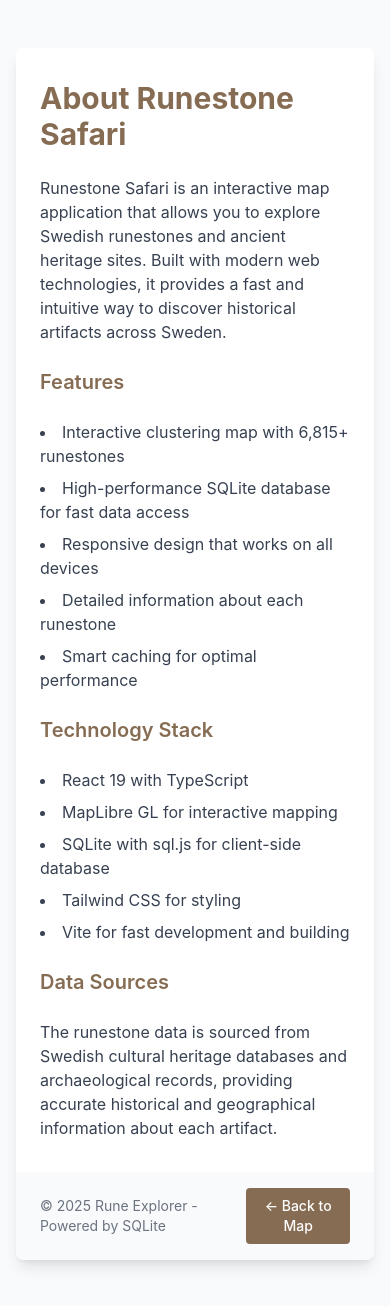
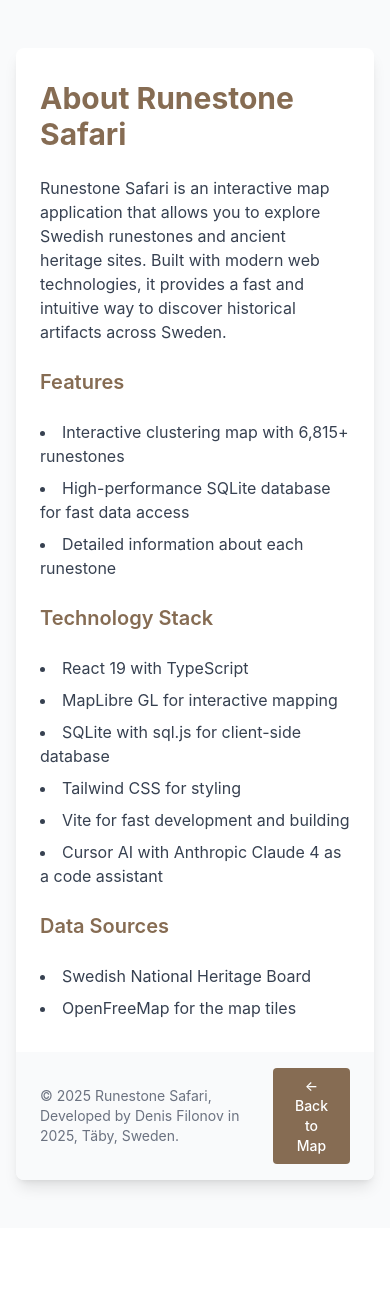
Before and after one commit to dnsflnv/rune, a React (Vite) app: page /about in a window 390 px wide. After the commit the page ends 1228 px from the top, so only its background shows below. Built offline with nearby package versions, Linux system fonts and the light colour scheme.

Commit message:
Update About page: remove responsive design mention, add Cursor AI as a code assistant, and revise data sources. Update footer with new project name and developer information.

```diff
--- a/src/pages/about.tsx
+++ b/src/pages/about.tsx
@@ -17,9 +17,7 @@
               <ul className="list-disc list-inside space-y-2">
                 <li>Interactive clustering map with 6,815+ runestones</li>
                 <li>High-performance SQLite database for fast data access</li>
-                <li>Responsive design that works on all devices</li>
                 <li>Detailed information about each runestone</li>
-                <li>Smart caching for optimal performance</li>
               </ul>
 
               <h2 className="text-xl font-semibold text-primary mt-8 mb-4">Technology Stack</h2>
@@ -29,21 +27,22 @@
                 <li>SQLite with sql.js for client-side database</li>
                 <li>Tailwind CSS for styling</li>
                 <li>Vite for fast development and building</li>
+                <li>Cursor AI with Anthropic Claude 4 as a code assistant</li>
               </ul>
 
               <h2 className="text-xl font-semibold text-primary mt-8 mb-4">Data Sources</h2>
-              <p>
-                The runestone data is sourced from Swedish cultural heritage databases and
-                archaeological records, providing accurate historical and geographical information
-                about each artifact.
-              </p>
+              <ul className="list-disc list-inside space-y-2">
+                <li>Swedish National Heritage Board</li>
+                <li>OpenFreeMap for the map tiles</li>
+              </ul>
+
             </div>
           </div>
 
           <div className="bg-gray-50 px-6 py-4">
             <div className="flex items-center justify-between">
               <div className="text-sm text-gray-500">
-                © 2025 Rune Explorer - Powered by SQLite
+                © 2025 Runestone Safari, Developed by Denis Filonov in 2025, Täby, Sweden.
               </div>
               <button
                 onClick={() => window.history.back()}
```
